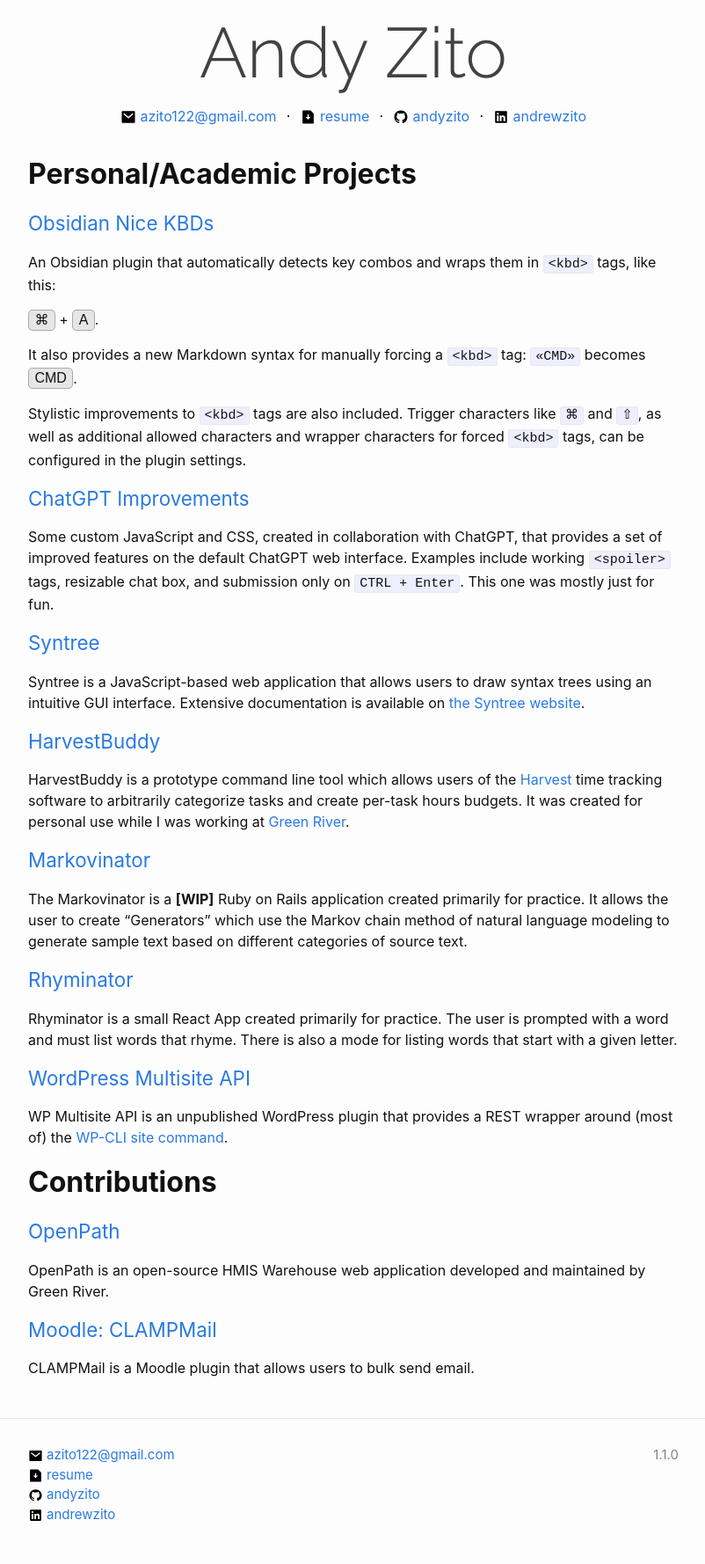
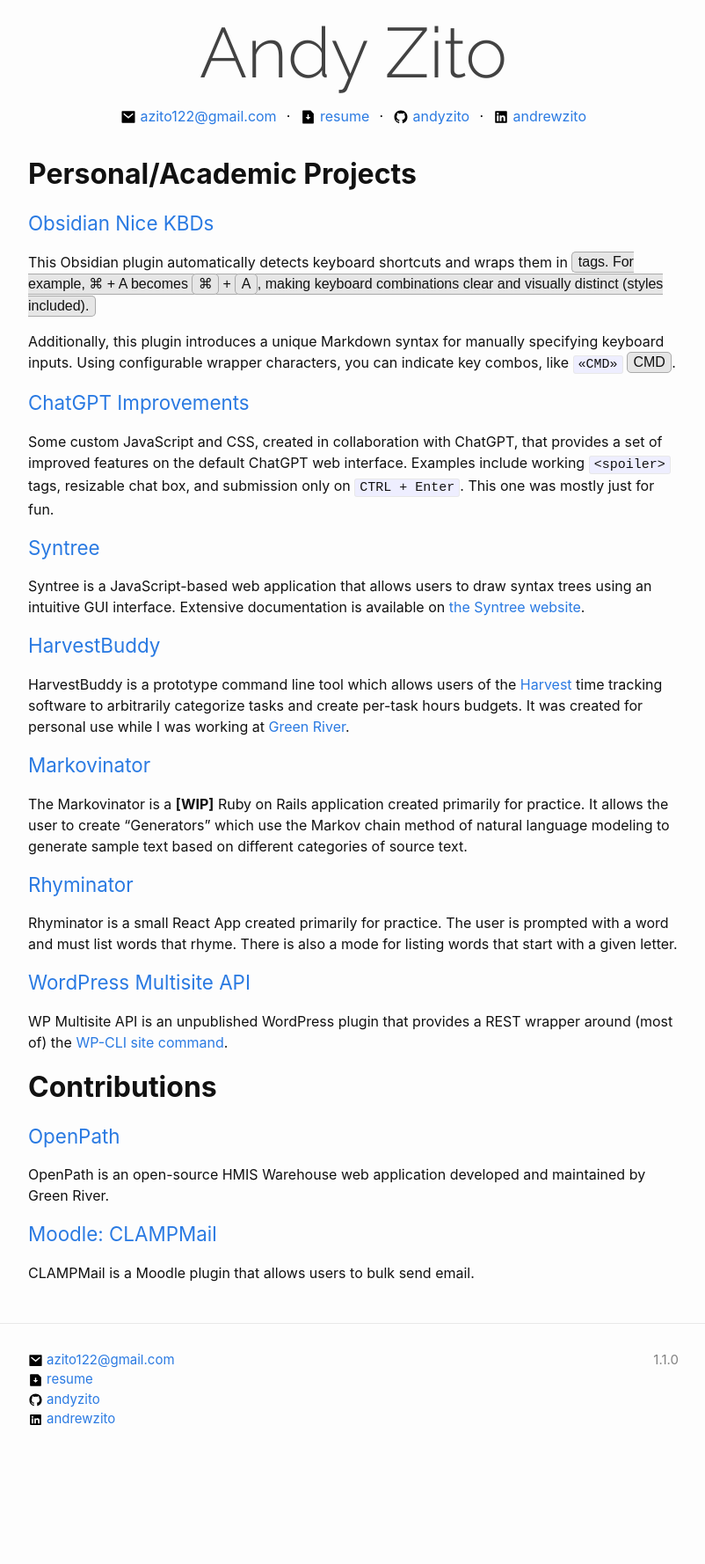
Before and after one commit to andyzito/andyzito.github.io, a Jekyll site: the page built from index.md, in a window 1280 px wide. Shown: the whole page at 88% size, without its empty margins (238-1040 px from the left). Built offline with Jekyll 4.4.1, drawn with Linux system fonts in a browser that asks for light colours; our own code applies the rules of GitHub Pages for plain Markdown files; after the commit the page ends 1670 px from its top, so only the background shows below that.

Commit message:
Update KBD blurb again

```diff
--- a/index.md
+++ b/index.md
@@ -8,13 +8,9 @@ layout: home
 
 ## [Obsidian Nice KBDs](https://github.com/andyzito/obsidian-nice-kbds)
 
-An Obsidian plugin that automatically detects key combos and wraps them in `<kbd>` tags, like this:
+This Obsidian plugin automatically detects keyboard shortcuts and wraps them in <kbd> tags. For example, ⌘ + A becomes <kbd>⌘</kbd> + <kbd>A</kbd>, making keyboard combinations clear and visually distinct (styles included).
 
-<kbd>⌘</kbd> + <kbd>A</kbd>.
-
-It also provides a new Markdown syntax for manually forcing a `<kbd>` tag: `«CMD»` becomes <kbd>CMD</kbd>.
-
-Stylistic improvements to `<kbd>` tags are also included. Trigger characters like `⌘` and `⇧`, as well as additional allowed characters and wrapper characters for forced `<kbd>` tags, can be configured in the plugin settings.
+Additionally, this plugin introduces a unique Markdown syntax for manually specifying keyboard inputs. Using configurable wrapper characters, you can indicate key combos, like `«CMD»` <kbd>CMD</kbd>.
 
 ## [ChatGPT Improvements](https://github.com/andyzito/chatgpt-improvements)
 
```
